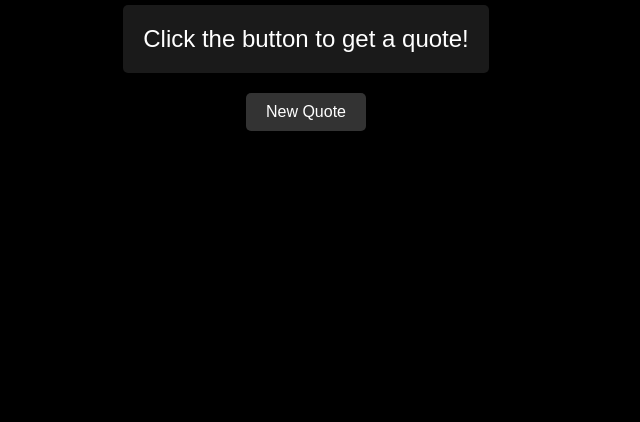
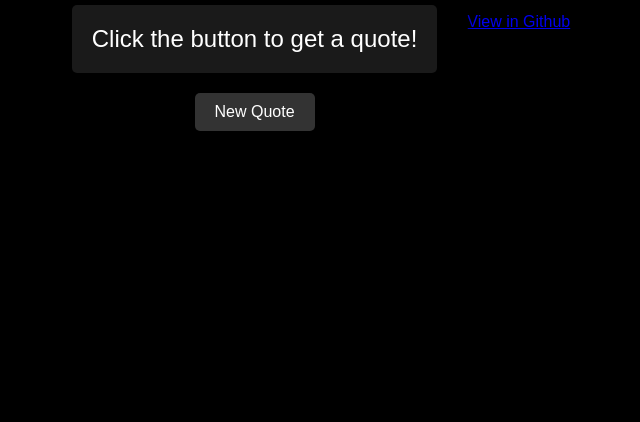
Before and after one commit to lolmiku/Daily-Insults, a plain HTML site: page index.html in a window 1280 px wide. Shown: the part 378-800 px from the top of the page, without its empty margins (334-974 px from the left). Drawn offline with Linux system fonts and the light colour scheme.

Commit message:
Added "View in Github" button.

```diff
--- a/index.html
+++ b/index.html
@@ -13,6 +13,9 @@
         <div id="quoteDisplay">Click the button to get a quote!</div>
         <button id="newQuoteBtn">New Quote</button>
     </div>
+
+    <a href="https://github.com/altztechz/Daily-Quotes" target="_blank" class="github-btn">View in Github</a>
+
     <script src="script.js"></script>
 </body>
 </html>
```
